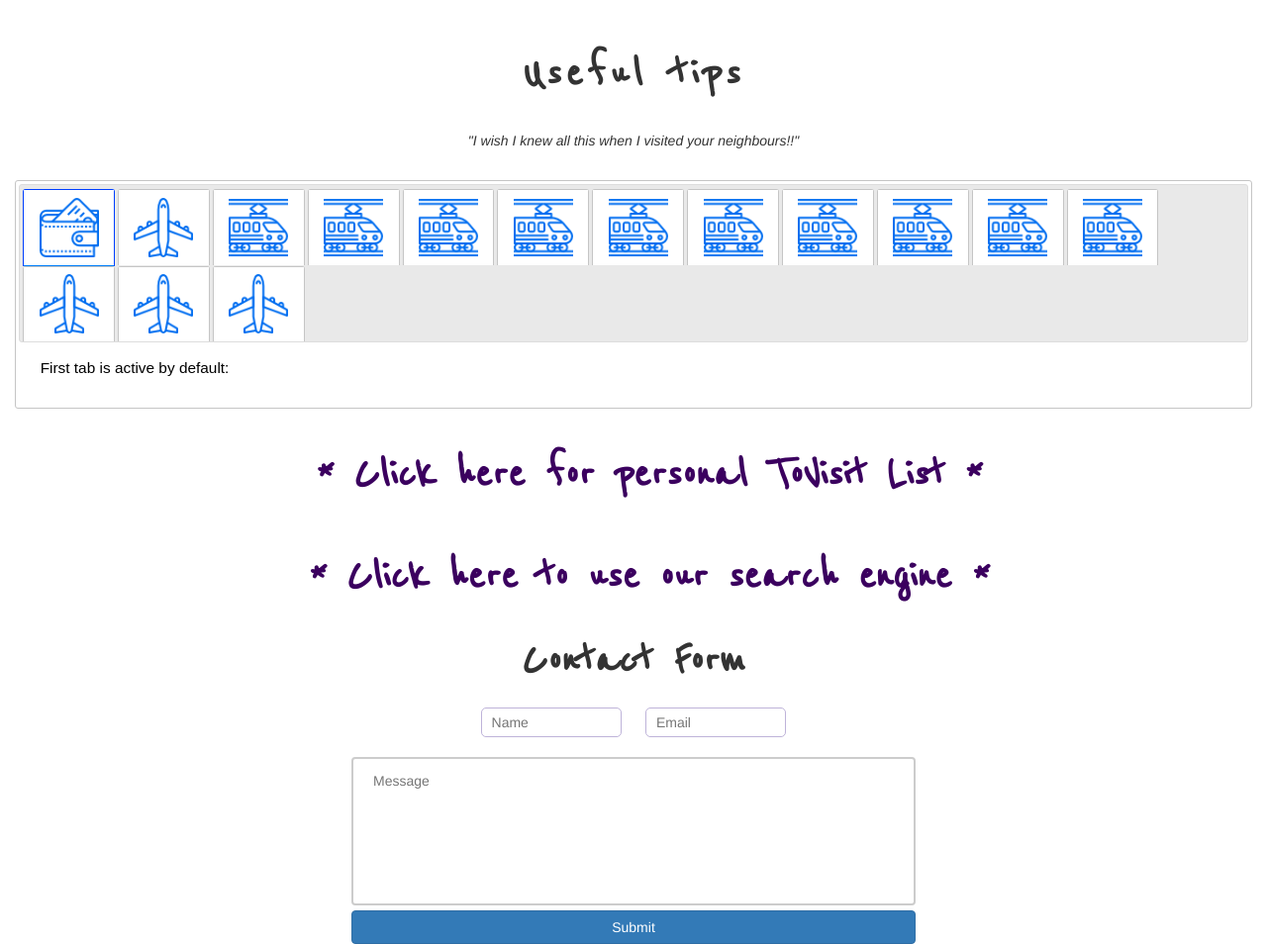
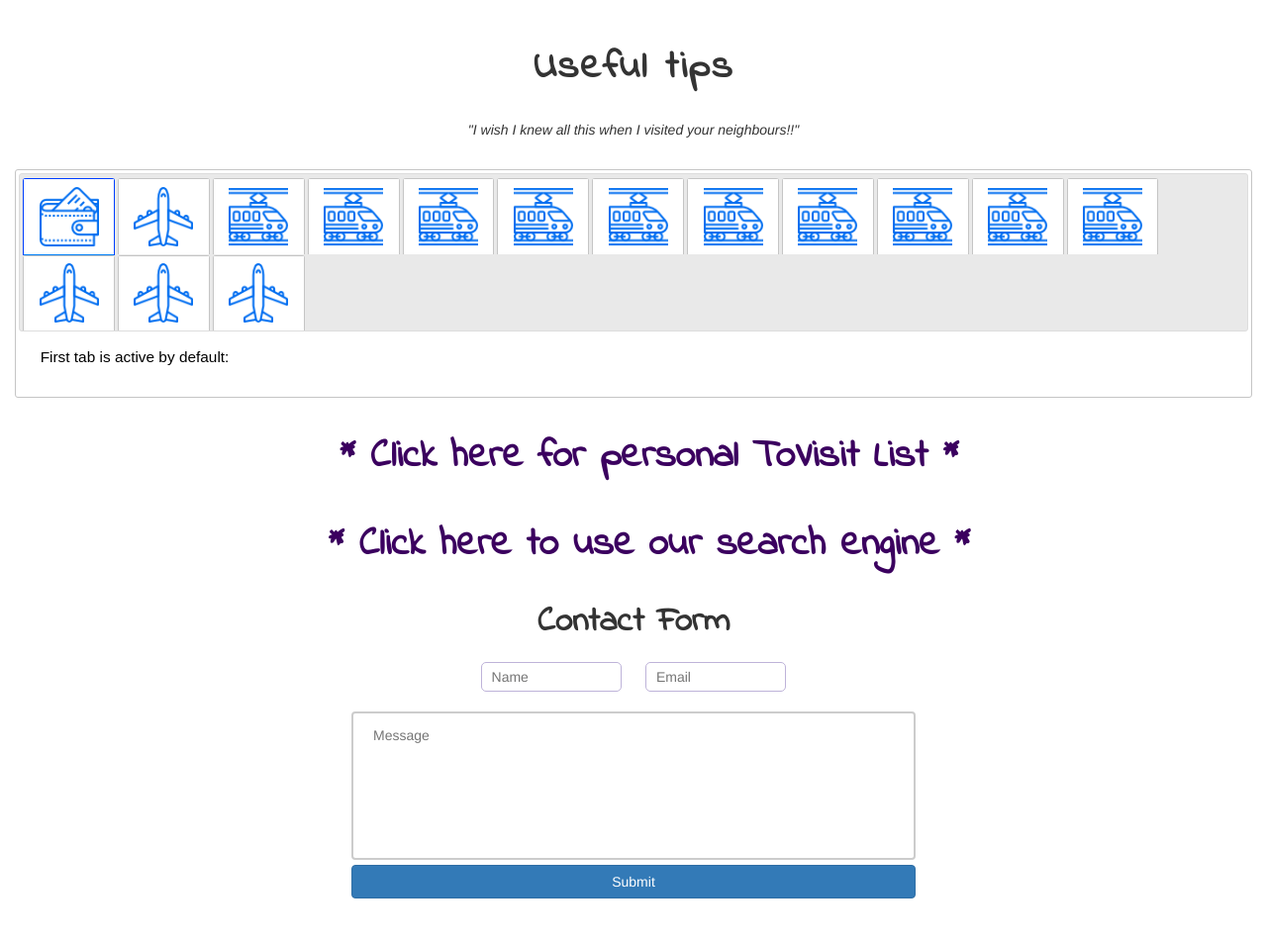
Before and after one commit to Team-5-Tripster-Guide-To-BG/GuideToBG, a website: page public/index.html in a window 1280 px wide. Shown: the part 1115-2069 px from the top of the page at 99% size. After the commit the page ends 2023 px from the top, so only its background shows below. Drawn offline with nearby package versions, Linux system fonts and the light colour scheme.

Commit message:
Changed font and font-sizes.

```diff
--- a/public/css/about-us.css
+++ b/public/css/about-us.css
@@ -1,14 +1,14 @@
 .the-tripsters-about{
-    font-family: 'Reenie Beanie', sans-serif;
+    font-family: "Indie Flower", sans-serif;
     font-size: 50px !important;
-    letter-spacing: 4px;
+    letter-spacing: 2px;
     margin-top: 50px;
     margin-bottom: 30px;
 }
 .text-center-name{
-    font-family: 'Reenie Beanie', sans-serif;
+    font-family: "Indie Flower", sans-serif;
     font-size: 30px !important;
-    letter-spacing: 4px;
+    letter-spacing: 2px;
     margin-top: 30px;
 }
 #demo, #demo2, #demo3{
--- a/public/css/form.css
+++ b/public/css/form.css
@@ -1,9 +1,10 @@
 #title {
-    font-family: 'Reenie Beanie', sans-serif;
-    font-size: 50px;
+    font-family: "Indie Flower", sans-serif;
+    font-size: 35px;
     font-weight: bold;
     text-align: center;
     margin-bottom: 20px;
+    margin-top: 30px;
 }
 #contactForm {
     border-radius: 10px;
--- a/public/css/main.css
+++ b/public/css/main.css
@@ -6,12 +6,12 @@
     opacity: 0.9;
 }
 .navbar-brand{
-    font-family: 'Reenie Beanie', sans-serif;
+    font-family: "Indie Flower", cursive;
     font-size: 30px !important;
     letter-spacing: 4px;
 }
 .navbar-right{
-    font-family: 'Montserrat', sans-serif;
+    font-family: "Montserrat", sans-serif;
     font-size: 12px !important;
     letter-spacing: 4px;
 }
@@ -22,6 +22,7 @@
     color: #142130;
     opacity: 0.7;
 }
+
 
 
 /* Carousel Photos */
@@ -40,9 +41,9 @@
     border: none;
     text-decoration: #3b005f;
     text-align: center;
-    font-family: 'Reenie Beanie', sans-serif;
+    font-family: "Indie Flower", sans-serif;
     outline: none;
-    font-size: 50px;
+    font-size: 40px;
     margin-top: 30px;
 }
 .active, .collapsible:hover {
--- a/public/css/tovisit-list.css
+++ b/public/css/tovisit-list.css
@@ -11,10 +11,10 @@
     position: relative;
     padding: 12px 6px 10px 20px;
     background: #d2ccee;
-    font-size: 30px;
+    font-size: 25px;
     transition: 0.2s;
     border-radius: 3px;
-    font-family: 'Reenie Beanie', sans-serif;
+    font-family: "Indie Flower", sans-serif;
     /* make the list items unselectable */
     -webkit-user-select: none;
     -moz-user-select: none;
@@ -68,8 +68,8 @@
 
 /* Style the header */
 .personal-to-visit-list{
-    font-family: 'Reenie Beanie', sans-serif;
-    font-size: 50px !important;
+    font-family: "Indie Flower", sans-serif;
+    font-size: 40px !important;
     margin-bottom: 30px;
 }
 .addItems {
--- a/public/css/useful-tips.css
+++ b/public/css/useful-tips.css
@@ -2,10 +2,10 @@
     text-align: center;
 }
 .usefulTips{
-    font-family: 'Reenie Beanie', sans-serif;
-    font-size: 50px !important;
+    font-family: "Indie Flower", sans-serif;
+    font-size: 40px !important;
     text-align: center;
-    letter-spacing: 4px;
+    letter-spacing: 2px;
     margin-top: 50px;
     margin-bottom: 30px;
 }
--- a/public/index.html
+++ b/public/index.html
@@ -12,8 +12,7 @@
     <link rel="stylesheet" href="//code.jquery.com/ui/1.12.1/themes/smoothness/jquery-ui.css">
     <link href="https://fonts.googleapis.com/css?family=Lato" rel="stylesheet" type="text/css">
     <link href="https://fonts.googleapis.com/css?family=Montserrat" rel="stylesheet" type="text/css">
-    <link href='https://fonts.googleapis.com/css?family=Kaushan+Script' rel='stylesheet' type='text/css'>
-    <link href='https://fonts.googleapis.com/css?family=Reenie+Beanie' rel='stylesheet' type='text/css'>
+    <link href="https://fonts.googleapis.com/css?family=Indie+Flower" rel="stylesheet">
     <link rel="stylesheet" href="https://code.jquery.com/ui/1.11.0/themes/smoothness/jquery-ui.css">
 </head>
 
```
